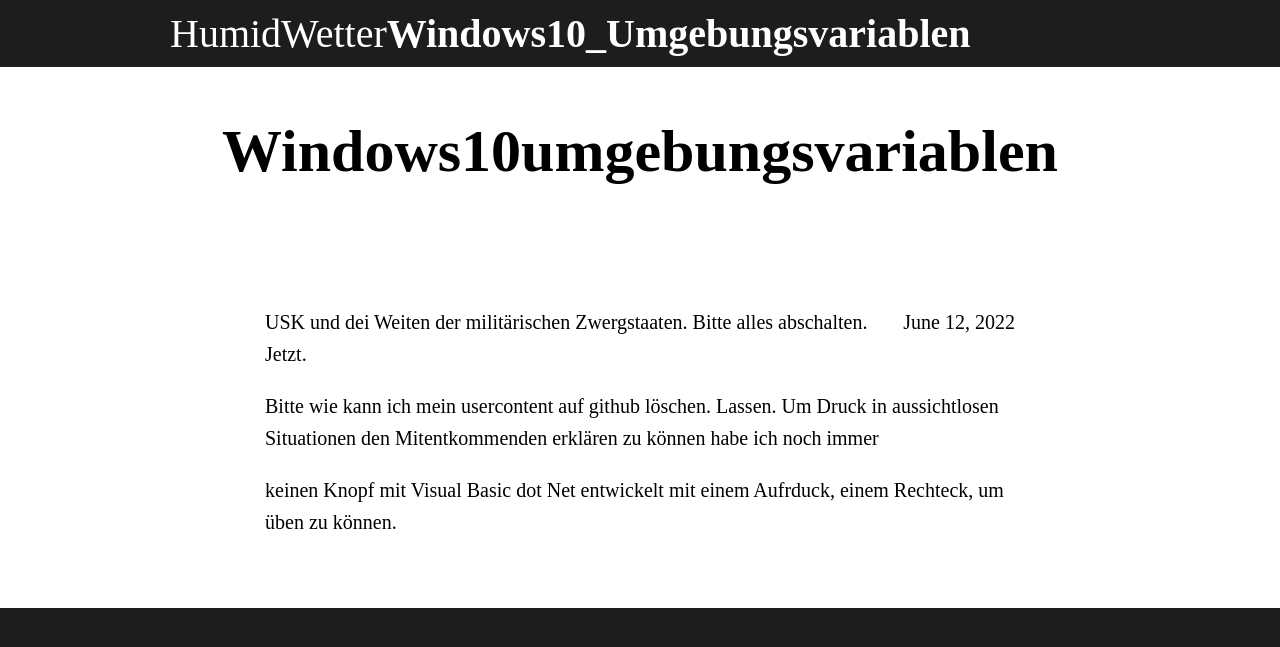
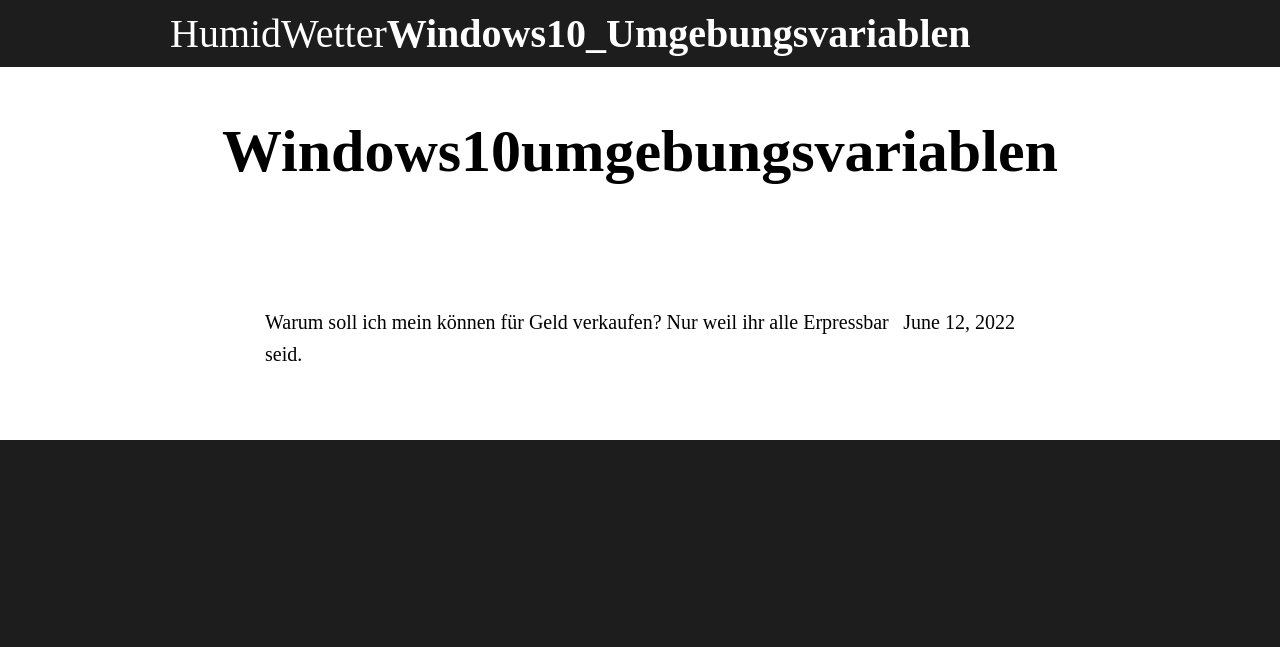
Before and after one commit to ledlightjungledStefan/Osterei, a Jekyll site: the page built from _posts/2022-06-12-Windows10Umgebungsvariablen.markdown, in a window 1280 px wide. Shown: the top 647 px of the page. Built offline with Jekyll 4.4.1, drawn with Linux system fonts in a browser that asks for light colours; some web fonts are replaced.

Commit message:
Update 2022-06-12-Windows10Umgebungsvariablen.markdown

```diff
--- a/_posts/2022-06-12-Windows10Umgebungsvariablen.markdown
+++ b/_posts/2022-06-12-Windows10Umgebungsvariablen.markdown
@@ -6,11 +6,4 @@
 image_path: /Osterei/assets/images/cupcakes/chocolate_banana.png
 description: Rich chocolate cupcake with chocolate icing, chocolate icing in different colours.
 ---
-USK und dei Weiten der militärischen Zwergstaaten.
-Bitte alles abschalten. Jetzt.
-
-Bitte wie kann ich mein usercontent auf github löschen. Lassen.
-Um Druck in aussichtlosen Situationen den Mitentkommenden erklären zu können habe ich noch immer
-
-keinen Knopf mit Visual Basic dot Net entwickelt mit einem Aufrduck, einem Rechteck, um üben zu
-können.
+Warum soll ich mein können für Geld verkaufen? Nur weil ihr alle Erpressbar seid.
```
